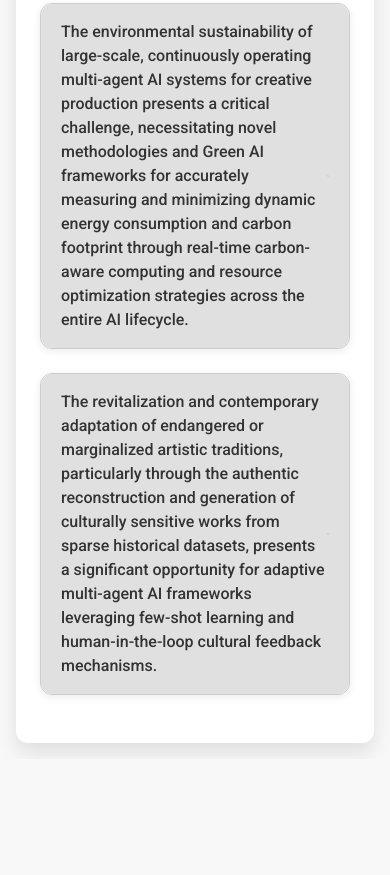
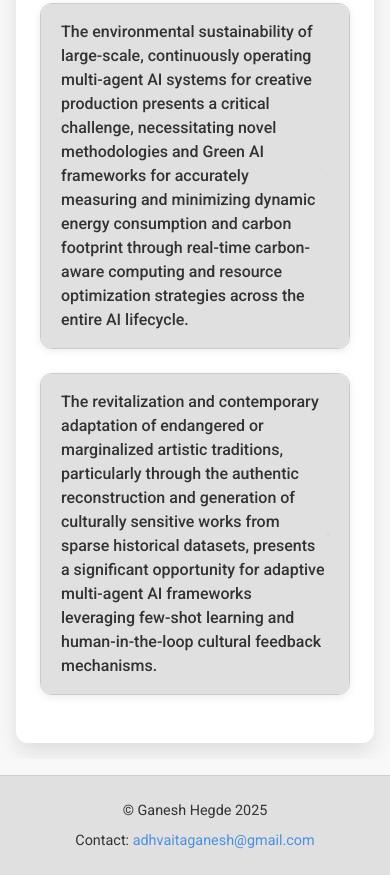
Before and after one commit to adhvaitaganesh/DemocraticAI_and_empowerment_in_creative_sector_a_research, a plain HTML site: page index.html in a window 390 px wide. Shown: the part 3737-4612 px from the top of the page. Before the commit the page ends 4496 px from the top, so only its background shows below. Drawn offline with nearby package versions, Linux system fonts and the light colour scheme.

Commit message:
Update index.html to include copyrights and contact

```diff
--- a/index.html
+++ b/index.html
@@ -17,7 +17,14 @@
             color: #333333; /* Dark gray for general text */
             min-height: 100vh;
             display: flex;
+            flex-direction: column; /* Stack sidebar, main content, and footer vertically */
             overflow-y: auto; /* Allow the entire body to scroll if content overflows */
+        }
+
+        /* Main wrapper for sidebar and content */
+        .main-wrapper {
+            display: flex;
+            flex: 1; /* Take remaining space */
         }
 
         /* Sidebar Styling */
@@ -196,7 +203,7 @@
 
         /* Responsive adjustments */
         @media (max-width: 768px) {
-            body {
+            .main-wrapper {
                 flex-direction: column; /* Stack sidebar and main content on small screens */
             }
             .sidebar {
@@ -230,10 +237,51 @@
                 margin-bottom: 1rem;
             }
         }
+
+        /* Footer Styling */
+        .footer {
+            background-color: #E0E0E0;
+            border-top: 1px solid #CCCCCC;
+            padding: 1.5rem 0;
+            margin-top: 2rem;
+            text-align: center;
+        }
+
+        .footer-content {
+            max-width: 960px;
+            margin: 0 auto;
+            padding: 0 2rem;
+        }
+
+        .footer-content p {
+            margin: 0.5rem 0;
+            color: #333333;
+            font-size: 0.9rem;
+        }
+
+        .footer-content a {
+            color: #4A90E2;
+            text-decoration: none;
+        }
+
+        .footer-content a:hover {
+            text-decoration: underline;
+        }
+
+        @media (max-width: 768px) {
+            .footer {
+                padding: 1rem 0;
+                margin-top: 1rem;
+            }
+            .footer-content {
+                padding: 0 1rem;
+            }
+        }
     </style>
 </head>
 <body>
 
+    <div class="main-wrapper">
         <div class="sidebar" id="sidebar">
             <h2 class="sidebar-title">Research Questions</h2>
             <nav id="sidebar-nav">
@@ -252,6 +300,15 @@
                 </div>
             </div>
         </div>
+    </div>
+
+    <!-- Footer -->
+    <footer class="footer">
+        <div class="footer-content">
+            <p>&copy; Ganesh Hegde 2025</p>
+            <p>Contact: <a href="mailto:adhvaitaganesh@gmail.com">adhvaitaganesh@gmail.com</a></p>
+        </div>
+    </footer>
 
     <script>
         // Base path to the report hosted in the Canvas environment
```
Lines whose indentation alone changed are shown as unchanged.
